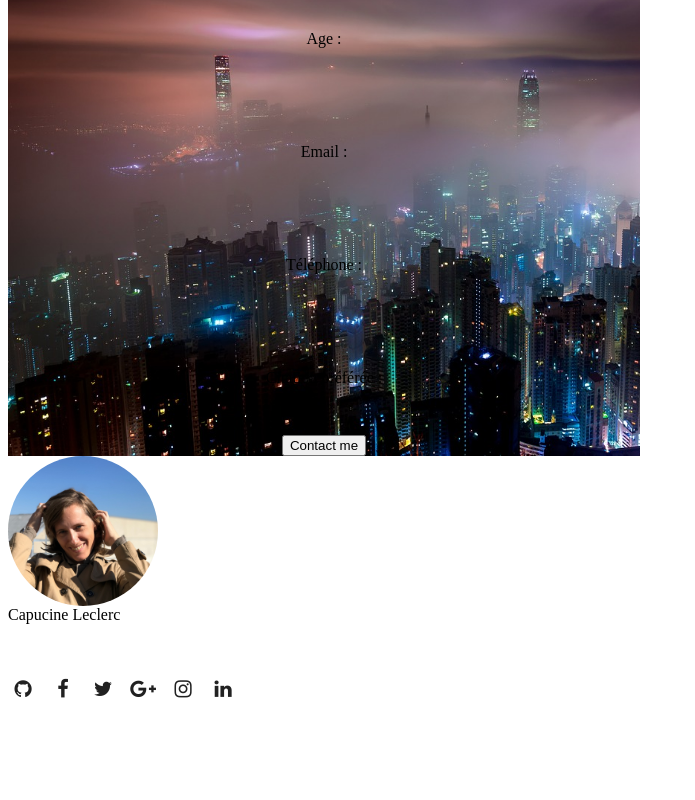
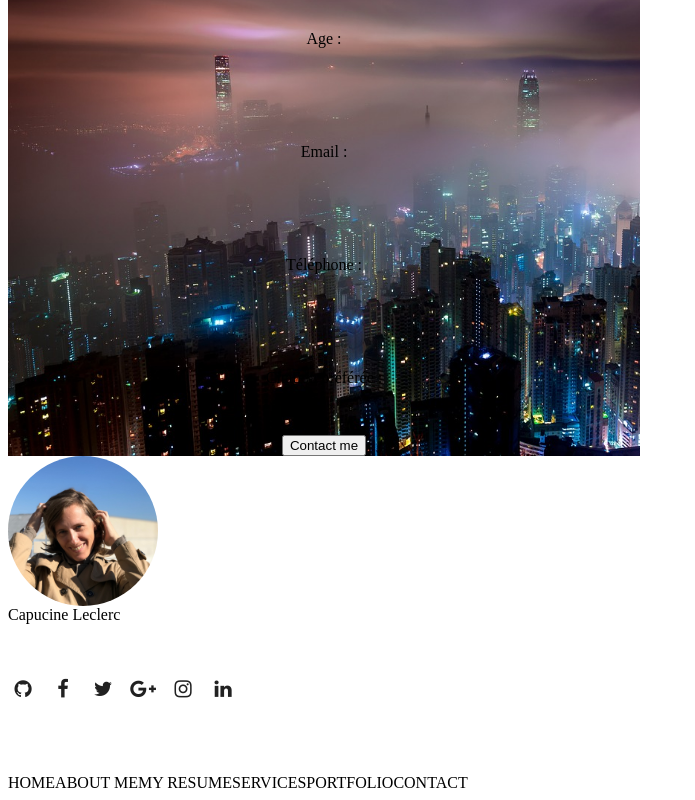
Before and after one commit to capucinel/personal-website, an Angular app in the folder capucine/: page / in a window 1280 px wide. Shown: the part 186-986 px from the top of the page, without its empty margins (0-695 px from the left). Built offline with nearby package versions, Linux system fonts and the light colour scheme.

Commit message:
menu links

```diff
--- a/capucine/src/app/menu/links-menu/links-menu.component.html
+++ b/capucine/src/app/menu/links-menu/links-menu.component.html
@@ -1,3 +1,3 @@
-<p>
-  links-menu works!
-</p>
+<div class="menu">
+  <a class="menu-link" *ngFor="let elem of menu">{{elem.value | uppercase}}</a>
+</div>
--- a/capucine/src/app/menu/links-menu/links-menu.component.ts
+++ b/capucine/src/app/menu/links-menu/links-menu.component.ts
@@ -1,4 +1,5 @@
 import { Component, OnInit } from '@angular/core';
+import { menuInfos } from '../../../assets/data/home.data';
 
 @Component({
   selector: 'app-links-menu',
@@ -6,6 +7,7 @@ import { Component, OnInit } from '@angular/core';
   styleUrls: ['./links-menu.component.scss']
 })
 export class LinksMenuComponent implements OnInit {
+  menu = menuInfos;
 
   constructor() { }
 
--- a/capucine/src/app/menu/menu.component.html
+++ b/capucine/src/app/menu/menu.component.html
@@ -1,2 +1,3 @@
 <app-header-menu></app-header-menu>
 <app-links-networks-menu></app-links-networks-menu>
+<app-links-menu></app-links-menu>
--- a/capucine/src/assets/data/home.data.ts
+++ b/capucine/src/assets/data/home.data.ts
@@ -1,4 +1,4 @@
-import { HomeData } from './home.model';
+import { HomeData, HomeDataMenu } from './home.model';
 
 export const homeInfos: HomeData[] = [
   {
@@ -21,3 +21,23 @@ export const homeInfos: HomeData[] = [
   key: 'Citation préférée :',
   value: ''
 }];
+
+export const menuInfos: HomeDataMenu[] = [
+{
+  value: 'home'
+},
+{
+  value: 'about me'
+},
+{
+  value: 'my resume'
+},
+{
+  value: 'services'
+},
+{
+  value: 'portfolio'
+},
+{
+  value: 'contact'
+}];
--- a/capucine/src/assets/data/home.model.ts
+++ b/capucine/src/assets/data/home.model.ts
@@ -2,3 +2,7 @@ export interface HomeData {
   key: string;
   value: string;
 }
+
+export interface HomeDataMenu {
+  value: string;
+}
```
